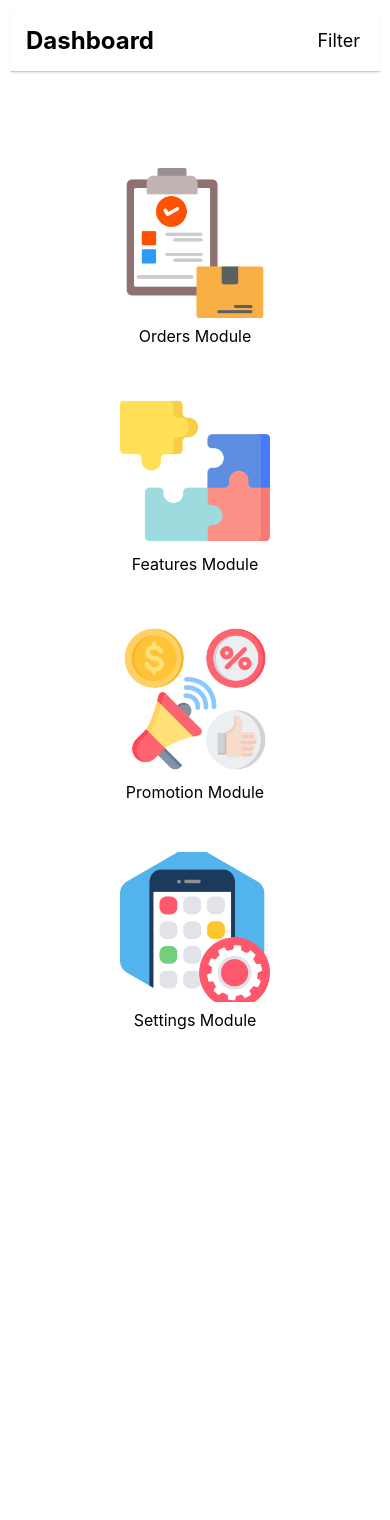
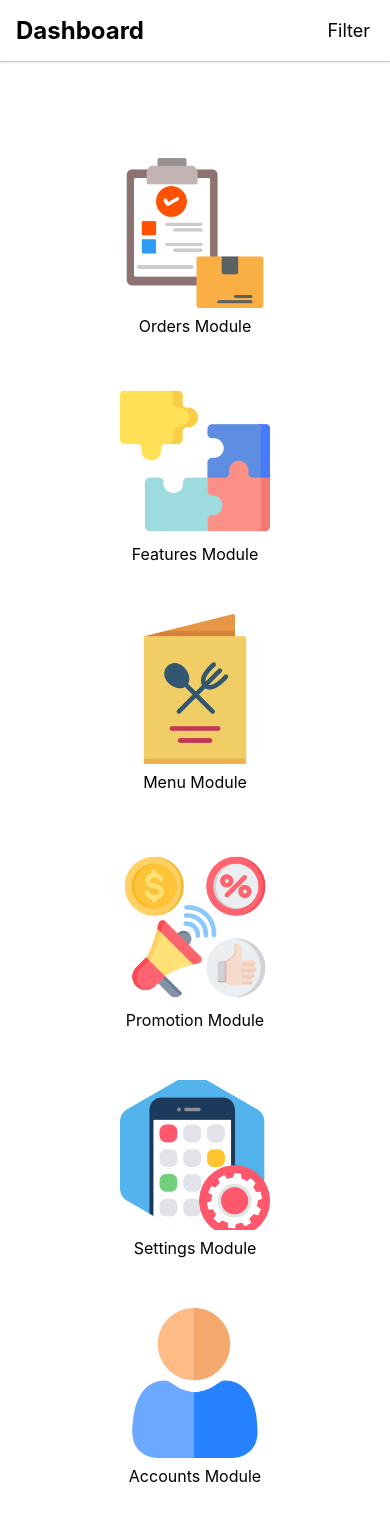
Before and after one commit to sangeethkumar/rnweb, a React Native app: screen /Dashboard in a window 390 px wide. Shown: the top 1520 px of the page. Before the commit the page ends 1090 px from the top, so only its background shows below. Built offline with nearby package versions, Linux system fonts and the light colour scheme.

Commit message:
added 2 new modules

```diff
--- /dev/null
+++ b/src/AccountsModule/Screens/AccountsScreen.tsx
@@ -0,0 +1,36 @@
+import React from 'react';
+import {StyleSheet, Text, View} from 'react-native';
+import CommonHeader from "../../MainModule/Views/CommonHeader";
+
+interface IAccountsScreen {
+    navigation: any;
+}
+
+const AccountsScreen: React.FC = ({navigation}: IAccountsScreen) => {
+    return (
+        <View style={styles.container}>
+            <CommonHeader title="Accounts" navigation={navigation}/>
+            <View style={styles.content}>
+                <Text style={styles.textStyle}>Accounts</Text>
+            </View>
+        </View>
+    );
+};
+
+const styles = StyleSheet.create({
+    container: {
+        flex: 1,
+        padding: 10,
+        backgroundColor: '#fff',
+    },
+    content: {
+        flex: 1,
+        justifyContent: 'center',
+        alignItems: 'center',
+    },
+    textStyle: {
+        fontSize: 22,
+    },
+});
+
+export default AccountsScreen;
--- a/src/MainModule/Navigations/AppNavigator.tsx
+++ b/src/MainModule/Navigations/AppNavigator.tsx
@@ -1,12 +1,14 @@
 import React from "react";
-import { createStackNavigator } from "@react-navigation/stack";
+import {createStackNavigator} from "@react-navigation/stack";
 import OrdersScreen from "../../OrdersModule/Screens/OrdersScreen";
 import DashboardScreen from "../Screens/DashboardScreen";
 import FeaturesScreen from "../../FeaturesModule/Screens/FeaturesScreen";
 import PromotionScreen from "../../PromotionModule/Screens/PromotionScreen";
 import SettingsScreen from "../../SettingsModule/Screens/SettingsScreen";
-import { useScreenModes } from "../ResponsiveUI/ResponsiveUI";
-import { MyResponsiveContext } from "../ResponsiveUI/ResponsiveUIContext";
+import {useScreenModes} from "../ResponsiveUI/ResponsiveUI";
+import {MyResponsiveContext} from "../ResponsiveUI/ResponsiveUIContext";
+import AccountsScreen from "../../AccountsModule/Screens/AccountsScreen";
+import MenuScreen from "../../MenuModule/Screens/MenuScreen";
 
 const Stack = createStackNavigator();
 
@@ -17,13 +19,15 @@ const AppNavigator: React.FC = () => {
         <MyResponsiveContext.Provider value={currentViewMode}>
             <Stack.Navigator
                 initialRouteName="Dashboard"
-        screenOptions={{ headerShown: false }}
+                screenOptions={{headerShown: false}}
             >
-        <Stack.Screen name="Dashboard" component={DashboardScreen} />
-        <Stack.Screen name="Orders" component={OrdersScreen} />
-        <Stack.Screen name="Features" component={FeaturesScreen} />
-        <Stack.Screen name="Promotion" component={PromotionScreen} />
-        <Stack.Screen name="Settings" component={SettingsScreen} />
+                <Stack.Screen name="Dashboard" component={DashboardScreen}/>
+                <Stack.Screen name="Orders" component={OrdersScreen}/>
+                <Stack.Screen name="Features" component={FeaturesScreen}/>
+                <Stack.Screen name="Promotion" component={PromotionScreen}/>
+                <Stack.Screen name="Settings" component={SettingsScreen}/>
+                <Stack.Screen name="Accounts" component={AccountsScreen}/>
+                <Stack.Screen name="Menu" component={MenuScreen}/>
             </Stack.Navigator>
         </MyResponsiveContext.Provider>
     );
--- a/src/MainModule/ResponsiveUI/ResponsiveHelpers.tsx
+++ b/src/MainModule/ResponsiveUI/ResponsiveHelpers.tsx
@@ -16,7 +16,7 @@ export const isLandscapeDevice = deviceWidth >= deviceHeight;
 export const getDimensionModeOfScreen = (window) => {
   if (!window || !window.width || !window.height) {
     // If window dimensions are not available, assume large screen mode
-    return DIMENSION_MODES.IS_LANDSCAPE_MODE;
+    return DIMENSION_MODES.IS_MOBILE_MODE;
   }
   const { width: screenWidth, height: screenHeight } = window;
   if (screenWidth >= TABLET_SCREEN_WIDTH && screenWidth > screenHeight) {
@@ -34,7 +34,7 @@ export const getDimensionModeOfScreen = (window) => {
   }
 
   // Default to large screen mode if no conditions are met we can change if mobile if we want
-  return DIMENSION_MODES.IS_LANDSCAPE_MODE;
+  return DIMENSION_MODES.IS_MOBILE_MODE;
 };
 
 export const isLandscapeMode = (currentViewMode) => {
--- a/src/MainModule/ResponsiveUI/ResponsiveUIContext.tsx
+++ b/src/MainModule/ResponsiveUI/ResponsiveUIContext.tsx
@@ -3,7 +3,7 @@ import ResponsiveStyle from "./ResponsiveStyle";
 import { DIMENSION_MODES } from "./ResponsiveConstants";
 
 export const MyResponsiveContext = React.createContext(
-  DIMENSION_MODES.IS_LANDSCAPE_MODE
+  DIMENSION_MODES.IS_MOBILE_MODE
 );
 
 export default function useResponsiveStyle(style) {
--- a/src/MainModule/Screens/DashboardScreen.tsx
+++ b/src/MainModule/Screens/DashboardScreen.tsx
@@ -1,18 +1,17 @@
-import React, { useContext, useEffect } from "react";
-import { Image, Text, TouchableOpacity, View, ScrollView } from "react-native";
+import React, {useContext, useEffect} from "react";
+import {Image, ScrollView, Text, TouchableOpacity, View} from "react-native";
 import DashboardHeader from "../Views/DashboardHeader";
 import FirebaseAnalytics from "../utils/AnalyicsHelper";
-import useResponsiveStyle from "../ResponsiveUI/ResponsiveUIContext";
+import useResponsiveStyle, {MyResponsiveContext} from "../ResponsiveUI/ResponsiveUIContext";
 import FilterBar from "../../FeaturesModule/Views/FilterBar";
-import { isLandscapeMode } from "../ResponsiveUI/ResponsiveHelpers";
-import { MyResponsiveContext } from "../ResponsiveUI/ResponsiveUIContext";
-import { dashboardStyles } from "../Styles/dashboardStyles";
+import {isLandscapeMode} from "../ResponsiveUI/ResponsiveHelpers";
+import {dashboardStyles} from "../Styles/dashboardStyles";
 
 interface IDashboardScreen {
     navigation: any;
 }
 
-const DashboardScreen: React.FC = ({ navigation }: IDashboardScreen) => {
+const DashboardScreen: React.FC = ({navigation}: IDashboardScreen) => {
     const styles = useResponsiveStyle(dashboardStyles);
     const currentViewMode = useContext(MyResponsiveContext);
     useEffect(() => {
@@ -20,6 +19,14 @@ const DashboardScreen: React.FC = ({ navigation }: IDashboardScreen) => {
             FirebaseAnalytics.init();
         };
     }, []);
+
+    const handleAccountsPress = () => {
+        navigation.navigate("Accounts");
+    };
+
+    const handleMenuPress = () => {
+        navigation.navigate("Menu");
+    };
 
     const handleOrdersPress = () => {
         navigation.navigate("Orders");
@@ -38,12 +45,13 @@ const DashboardScreen: React.FC = ({ navigation }: IDashboardScreen) => {
     };
 
     return (
-    <ScrollView style={styles.container}>
-      <DashboardHeader showFilter={!isLandscapeMode(currentViewMode)} />
+        <View style={styles.container}>
+            <DashboardHeader showFilter={!isLandscapeMode(currentViewMode)}/>
+            <ScrollView style={styles.container} showsVerticalScrollIndicator={false}>
                 <View style={styles.centerContainer}>
                     {isLandscapeMode(currentViewMode) && (
                         <View style={styles.filterContainer}>
-            <FilterBar />
+                            <FilterBar/>
                         </View>
                     )}
 
@@ -65,6 +73,16 @@ const DashboardScreen: React.FC = ({ navigation }: IDashboardScreen) => {
                                     style={styles.icon}
                                 />
                                 <Text style={styles.moduleName}>Features Module</Text>
+                            </TouchableOpacity>
+                            <TouchableOpacity
+                                onPress={handleMenuPress}
+                                style={styles.module}
+                            >
+                                <Image
+                                    source={require("../../../assets/images/menu.png")}
+                                    style={styles.icon}
+                                />
+                                <Text style={styles.moduleName}>Menu Module</Text>
                             </TouchableOpacity>
                         </View>
                         <View style={styles.moduleContainer}>
@@ -88,10 +106,21 @@ const DashboardScreen: React.FC = ({ navigation }: IDashboardScreen) => {
                                 />
                                 <Text style={styles.moduleName}>Settings Module</Text>
                             </TouchableOpacity>
+                            <TouchableOpacity
+                                onPress={handleAccountsPress}
+                                style={styles.module}
+                            >
+                                <Image
+                                    source={require("../../../assets/images/accounts.png")}
+                                    style={styles.icon}
+                                />
+                                <Text style={styles.moduleName}>Accounts Module</Text>
+                            </TouchableOpacity>
                         </View>
                     </View>
                 </View>
             </ScrollView>
+        </View>
     );
 };
 
--- a/src/MainModule/Styles/dashboardStyles.tsx
+++ b/src/MainModule/Styles/dashboardStyles.tsx
@@ -3,10 +3,8 @@ export const dashboardStyles = {
     mobileStyle: {
         container: {
             flex: 1,
-      padding: 10,
             backgroundColor: "#fff",
         },
-
         centerContainer: {
             flex: 1,
             marginTop: 30,
@@ -15,11 +13,14 @@ export const dashboardStyles = {
             flex: 0.25,
             height: "100%",
         },
+        moduleContainer: {
+            flexDirection: "column",
+            marginBottom: 10,
+        },
         secondaryContainer: {
             flex: 1,
             marginTop: 50,
         },
-
         module: {
             flex: 1,
             alignItems: "center",
@@ -35,14 +36,14 @@ export const dashboardStyles = {
         },
     },
     landScapeStyle: {
+        centerContainer: {
+            flex: 1,
+            flexDirection: "row",
+        },
         moduleContainer: {
             flexDirection: "row",
             justifyContent: "space-between",
-      marginBottom: 100,
-    },
-    centerContainer: {
-      flex: 1,
-      flexDirection: "row",
+            marginBottom: 10,
         },
         module: {
             flex: 1,
--- a/src/MainModule/Views/DashboardHeader.tsx
+++ b/src/MainModule/Views/DashboardHeader.tsx
@@ -1,8 +1,10 @@
 import React from "react";
-import { StyleSheet, Text, View } from "react-native";
+import {StyleSheet, Text, View} from "react-native";
+
 interface DashboardHeaderProps {
     showFilter: boolean; // Define the prop(s) you want to pass
 }
+
 const DashboardHeader: React.FC<DashboardHeaderProps> = ({
                                                              showFilter = false,
                                                          }) => {
@@ -10,7 +12,7 @@ const DashboardHeader: React.FC<DashboardHeaderProps> = ({
         <View style={styles.headerContainer}>
             <Text style={styles.header}>Dashboard</Text>
             {showFilter && (
-        <Text style={{ fontSize: 18, fontWeight: "400", marginRight: 20 }}>
+                <Text style={{fontSize: 18, fontWeight: "400", marginRight: 20}}>
                     Filter
                 </Text>
             )}
--- /dev/null
+++ b/src/MenuModule/Screens/MenuScreen.tsx
@@ -0,0 +1,36 @@
+import React from 'react';
+import {StyleSheet, Text, View} from 'react-native';
+import CommonHeader from "../../MainModule/Views/CommonHeader";
+
+interface IMenuScreen {
+    navigation: any;
+}
+
+const MenuScreen: React.FC = ({navigation}: IMenuScreen) => {
+    return (
+        <View style={styles.container}>
+            <CommonHeader title="Menu" navigation={navigation}/>
+            <View style={styles.content}>
+                <Text style={styles.textStyle}>Menu</Text>
+            </View>
+        </View>
+    );
+};
+
+const styles = StyleSheet.create({
+    container: {
+        flex: 1,
+        padding: 10,
+        backgroundColor: '#fff',
+    },
+    content: {
+        flex: 1,
+        justifyContent: 'center',
+        alignItems: 'center',
+    },
+    textStyle: {
+        fontSize: 22,
+    },
+});
+
+export default MenuScreen;
```
Also changed, not shown: assets/images/accounts.png (added), assets/images/menu.png (added). Lines whose indentation alone changed are shown as unchanged.
